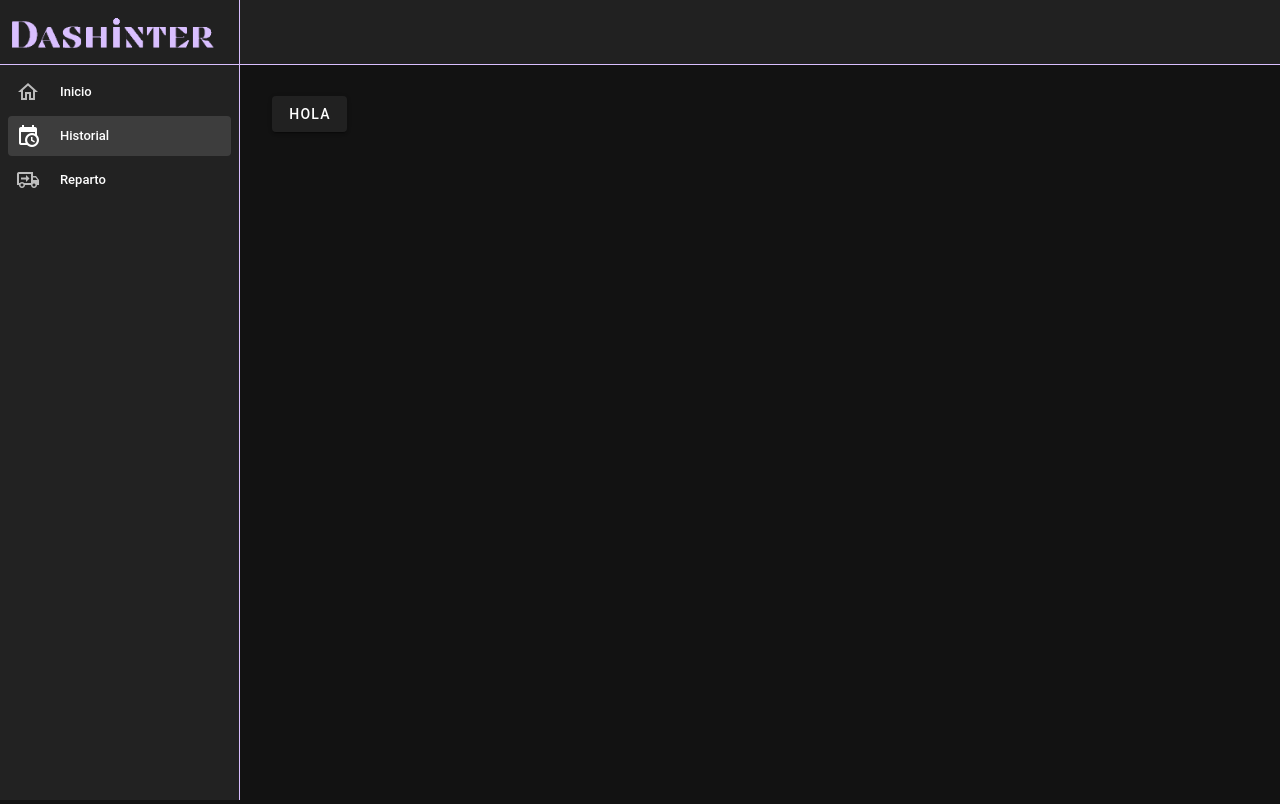
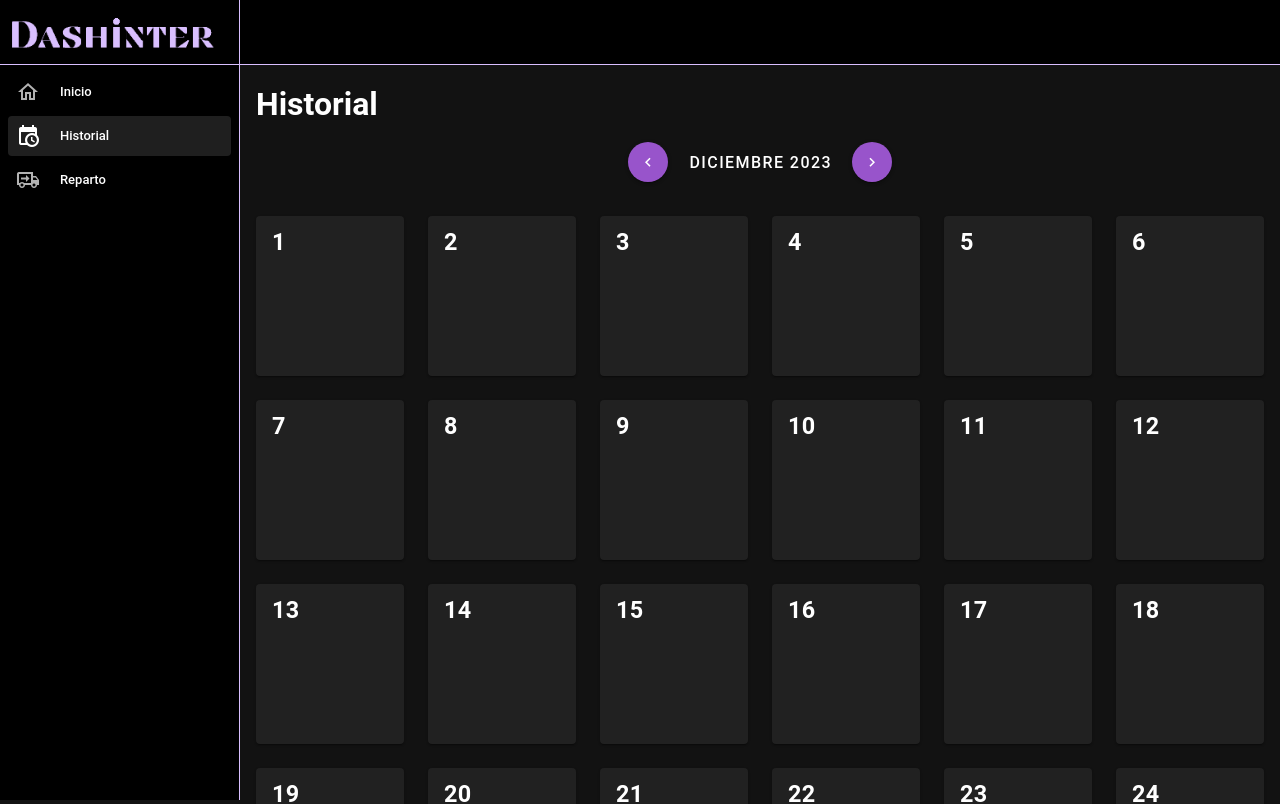
Before and after one commit to jhanma17/dashinter-frontend, a Vue app: page /history in a window 1280 px wide. Shown: the top 804 px of the page. Built offline with nearby package versions, Linux system fonts and the light colour scheme.

Commit message:
Feat: History page template

```diff
--- a/src/layouts/DashboardLayout/AppBar.vue
+++ b/src/layouts/DashboardLayout/AppBar.vue
@@ -1,5 +1,5 @@
 <template>
-  <v-app-bar flat>
+  <v-app-bar flat color="black">
       <v-app-bar-title>
         <div class="py-4 pl-2 pr-6 title-img">
           <v-img
--- a/src/layouts/DashboardLayout/SideBar.vue
+++ b/src/layouts/DashboardLayout/SideBar.vue
@@ -1,6 +1,6 @@
 <template>
   <v-navigation-drawer
-    color="background"
+    color="black"
     permanent
     floating
     width="240"
--- a/src/plugins/vuetify.js
+++ b/src/plugins/vuetify.js
@@ -18,8 +18,8 @@ export default createVuetify({
     themes: {
       light: {
         colors: {
-          primary: "#64379f",
-          primaryLight: "#9854cb",
+          primary: "#9854cb",
+          primaryVariant: "#64379f",
           secondary: "#75e8e7",
           accent: "#27104e",
           light: "#ddacf5",
@@ -29,8 +29,8 @@ export default createVuetify({
       },
       dark: {
         colors: {
-          primary: "#64379f",
-          primaryLight: "#9854cb",
+          primary: "#9854cb",
+          primaryVariant: "#64379f",
           secondary: "#75e8e7",
           accent: "#27104e",
           light: "#ddacf5",
--- a/src/views/History.vue
+++ b/src/views/History.vue
@@ -1,15 +1,42 @@
 <template>
-  <v-container>
-    <v-btn>hola</v-btn>
-  </v-container>
+  <v-row>
+    <v-col cols="12">
+      <h1>Historial</h1>
+    </v-col>
+  </v-row>
+
+  <v-row justify="center" align="center">
+    <v-btn color="primary" icon="mdi-chevron-left" size="small"> </v-btn>
+    <v-btn variant="text" size="large" flat> Diciembre 2023 </v-btn>
+    <v-btn color="primary" icon="mdi-chevron-right" size="small"> </v-btn>
+  </v-row>
+
+  <v-row class="mt-8">
+    <v-col v-for="n in numberOfDays" :key="n" cols="2">
+      <v-card height="160" @click="goToDay(n)">
+        <v-card-title>
+          <h3>{{ n }}</h3>
+        </v-card-title>
+      </v-card>
+    </v-col>
+  </v-row>
 </template>
 
 <script>
 export default {
-
-}
+  name: "History",
+  data() {
+    return {
+      numberOfDays: 31,
+    }
+  },
+  methods: {
+    goToDay(n) {
+      this.$router.push(`/history/${n}`);
+    },
+  },
+};
 </script>
 
 <style>
-
 </style>
```
